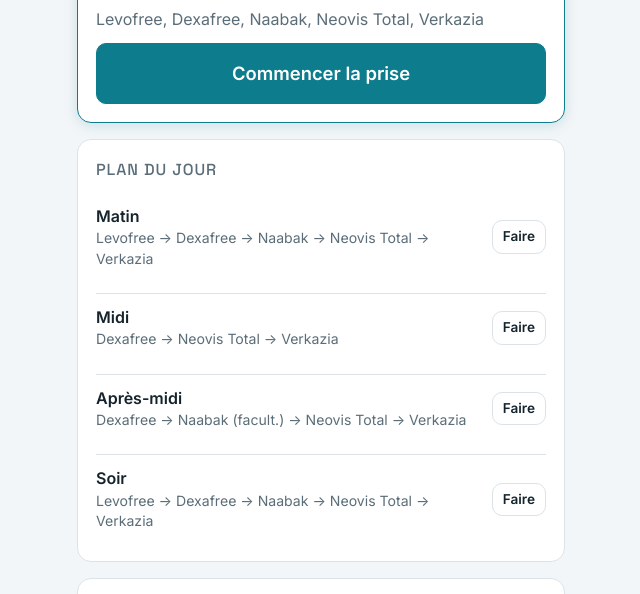
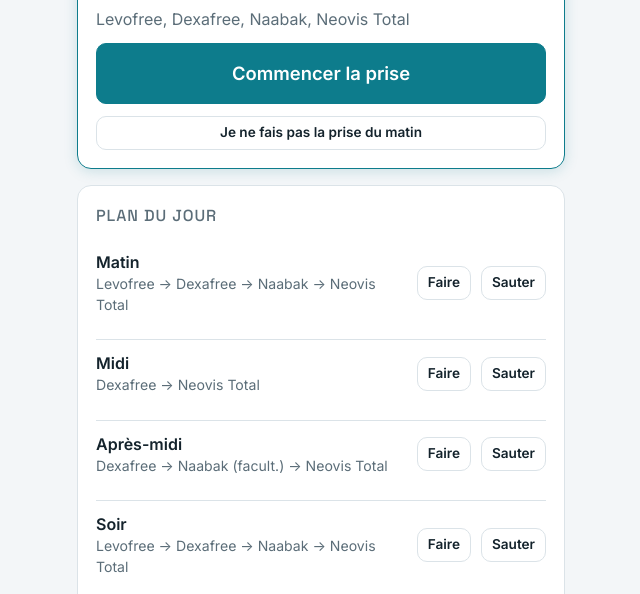
Before and after one commit to bourgeoiskenjy-ops/gouttes, a plain HTML site: page index.html in a window 1280 px wide. Shown: the part 182-776 px from the top of the page, without its empty margins (319-959 px from the left). Drawn offline with Linux system fonts and the light colour scheme.

Commit message:
Retire Verkazia (réactivable) et ajoute « sauter une prise »

```diff
--- a/index.html
+++ b/index.html
@@ -83,7 +83,7 @@ const DRUGS={
   verkazia:{name:"Verkazia",what:"émulsion, ciclosporine"}
 };
 const SESSIONS=["Matin","Midi","Après-midi","Soir"];
-const DEFAULTS={order:["levofree","dexafree","naabak","neovis","verkazia"],delay:15,start:"2026-11-13"};
+const DEFAULTS={order:["levofree","dexafree","naabak","neovis","verkazia"],delay:15,start:"2026-11-13",off:["verkazia"]};
 
 function load(k,d){try{const v=localStorage.getItem(k);return v?JSON.parse(v):d}catch(e){return d}}
 function save(k,v){try{localStorage.setItem(k,JSON.stringify(v))}catch(e){}}
@@ -103,13 +103,15 @@ function drugsFor(s){
   const set=new Set(["verkazia","neovis"]);
   if(s===0||s===3){set.add("levofree");set.add("naabak")}
   if(DEXA_SLOTS[dexaPerDay()].includes(s))set.add("dexafree");
-  const list=cfg.order.filter(d=>set.has(d)).map(d=>({id:d,optional:false}));
-  if(s===2){const i=cfg.order.indexOf("naabak");const opt={id:"naabak",optional:true};
+  const list=cfg.order.filter(d=>set.has(d)&&!cfg.off.includes(d)).map(d=>({id:d,optional:false}));
+  if(s===2&&!cfg.off.includes("naabak")){const i=cfg.order.indexOf("naabak");const opt={id:"naabak",optional:true};
     // insère Naabak (3e prise facultative) à sa place dans l'ordre
     let pos=list.findIndex(x=>cfg.order.indexOf(x.id)>i);list.splice(pos<0?list.length:pos,0,opt)}
   return list;
 }
-function neovisCount(){return day.done.filter(Boolean).length+(day.run?day.run.steps.filter(s=>s.id==="neovis"&&s.state==="done").length:0)+day.neovisExtra}
+// Sauter toute une prise (ex. pas pu faire celle du midi)
+function skipSession(s){if(day.run&&day.run.s===s)day.run=null;day.done[s]="skip";persist();render();cancelDing();notifyNext(nextSessionText())}
+function neovisCount(){return day.done.filter(x=>x===true).length+(day.run?day.run.steps.filter(s=>s.id==="neovis"&&s.state==="done").length:0)+day.neovisExtra}
 
 // ---- Notifications ntfy (le serveur ntfy.sh garde le délai, la page peut être fermée)
 let topic=load("gouttes.topic",null);
@@ -163,8 +165,9 @@ function renderNow(){
     const next=day.done.indexOf(false);
     if(next<0){el.innerHTML=`<span class="label">Aujourd'hui</span><div class="big">Toutes les prises sont faites</div><p class="sub">Tu peux encore ajouter du Neovis Total si tes yeux sont secs (jusqu'à 8 par jour).</p>`;return}
     const names=drugsFor(next).map(d=>DRUGS[d.id].name).join(", ");
-    el.innerHTML=`<span class="label">Prochaine prise</span><div class="big">${SESSIONS[next]}</div><p class="sub">${names}</p><button class="primary" id="go">Commencer la prise</button>`;
-    $("go").onclick=()=>{unlockAudio();startSession(next)};return;
+    el.innerHTML=`<span class="label">Prochaine prise</span><div class="big">${SESSIONS[next]}</div><p class="sub">${names}</p><button class="primary" id="go">Commencer la prise</button><button class="small" id="sk">Je ne fais pas la prise du ${SESSIONS[next].toLowerCase()}</button>`;
+    $("go").onclick=()=>{unlockAudio();startSession(next)};
+    $("sk").onclick=()=>skipSession(next);return;
   }
   const r=day.run,i=curStep(),st=r.steps[i],d=DRUGS[st.id];
   const wait=r.nextAt?r.nextAt-Date.now():0;
@@ -190,6 +193,8 @@ function renderNow(){
     $("skip").onclick=()=>{rang=false;mark("skip")};
   }
   $("cx").onclick=cancelRun;
+  el.insertAdjacentHTML("beforeend",`<button class="small" id="skr">Sauter toute la prise du ${SESSIONS[r.s].toLowerCase()}</button>`);
+  $("skr").onclick=()=>skipSession(r.s);
   const wk=$("wk");if(wk)wk.onchange=e=>toggleWake(e.target.checked);
 }
 
@@ -199,7 +204,8 @@ function renderPlan(){
   $("plan").innerHTML=`<h2>Plan du jour</h2>`+SESSIONS.map((s,i)=>{
     const ds=drugsFor(i).map(d=>DRUGS[d.id].name+(d.optional?" (facult.)":"")).join(" → ");
     const running=day.run&&day.run.s===i;
-    return `<div class="sess ${day.done[i]?"done":""}"><div><div class="t">${day.done[i]?"✓ ":""}${s}${running?" · en cours":""}</div><div class="names">${ds}</div></div>${!day.done[i]&&!day.run?`<button class="small" data-s="${i}">Faire</button>`:day.done[i]?`<button class="small" data-u="${i}">Annuler</button>`:""}</div>`}).join("");
+    return `<div class="sess ${day.done[i]?"done":""}"><div><div class="t">${day.done[i]===true?"✓ ":""}${s}${day.done[i]==="skip"?" · sautée":""}${running?" · en cours":""}</div><div class="names">${ds}</div></div><div class="row" style="flex:0 0 auto">${!day.done[i]&&!day.run?`<button class="small" data-s="${i}">Faire</button><button class="small" data-k="${i}">Sauter</button>`:day.done[i]?`<button class="small" data-u="${i}">Annuler</button>`:""}</div></div>`}).join("");
+  $("plan").querySelectorAll("[data-k]").forEach(b=>b.onclick=()=>skipSession(+b.dataset.k));
   $("plan").querySelectorAll("[data-s]").forEach(b=>b.onclick=()=>{unlockAudio();startSession(+b.dataset.s)});
   $("plan").querySelectorAll("[data-u]").forEach(b=>b.onclick=()=>{day.done[+b.dataset.u]=false;persist();render()});
 }
@@ -223,12 +229,14 @@ function renderSettings(){
       <label class="check"><input type="checkbox" id="nt" ${cfg.notif?"checked":""}> Notifications activées</label>
       <span class="sub" style="font-size:.8rem" id="ntfyst">${ntfyStatus}</span></div>
     <div><div class="t">Ordre des gouttes</div><p class="sub" style="font-size:.85rem">Collyres liquides d'abord, puis le plus épais (Neovis), et Verkazia toujours en dernier (notice officielle). 15 min minimum entre deux gouttes.</p>
-    ${cfg.order.map((d,i)=>`<div class="ord"><span>${i+1}. ${DRUGS[d].name}</span><button class="small" data-up="${i}" ${i?"":"disabled"} aria-label="Monter">↑</button><button class="small" data-dn="${i}" ${i<cfg.order.length-1?"":"disabled"} aria-label="Descendre">↓</button></div>`).join("")}</div>
+    <p class="sub" style="font-size:.85rem">Décoche une goutte que tu n'as pas : elle disparaît des prises.</p>
+    ${cfg.order.map((d,i)=>`<div class="ord"><input type="checkbox" id="on-${d}" data-on="${d}" ${cfg.off.includes(d)?"":"checked"} aria-label="${DRUGS[d].name} active" style="width:22px;height:22px;accent-color:var(--accent)"><span style="${cfg.off.includes(d)?"opacity:.5;text-decoration:line-through":""}">${i+1}. ${DRUGS[d].name}</span><button class="small" data-up="${i}" ${i?"":"disabled"} aria-label="Monter">↑</button><button class="small" data-dn="${i}" ${i<cfg.order.length-1?"":"disabled"} aria-label="Descendre">↓</button></div>`).join("")}</div>
     <label class="f">Délai entre deux gouttes (minutes)<input type="number" id="dl" min="1" max="60" value="${cfg.delay}"></label>
     <label class="f">Premier jour du traitement (pour la baisse du Dexafree)<input type="date" id="sd" value="${cfg.start}"></label>
     <button class="small" id="rs">Remettre la journée à zéro</button><span id="rsc"></span>`;
   b.querySelectorAll("[data-up]").forEach(x=>x.onclick=()=>{const i=+x.dataset.up;[cfg.order[i-1],cfg.order[i]]=[cfg.order[i],cfg.order[i-1]];persist();render()});
   b.querySelectorAll("[data-dn]").forEach(x=>x.onclick=()=>{const i=+x.dataset.dn;[cfg.order[i+1],cfg.order[i]]=[cfg.order[i],cfg.order[i+1]];persist();render()});
+  b.querySelectorAll("[data-on]").forEach(x=>x.onchange=()=>{const d=x.dataset.on;cfg.off=x.checked?cfg.off.filter(y=>y!==d):[...cfg.off,d];persist();render()});
   $("tst").onclick=()=>{unlockAudio();beep();notifyNext("Test : si tu vois ceci, les notifications marchent.")};
   $("nt").onchange=e=>{cfg.notif=e.target.checked;persist();render()};
   $("dl").onchange=e=>{const v=Math.min(60,Math.max(1,+e.target.value||15));cfg.delay=v;persist();render()};
```
